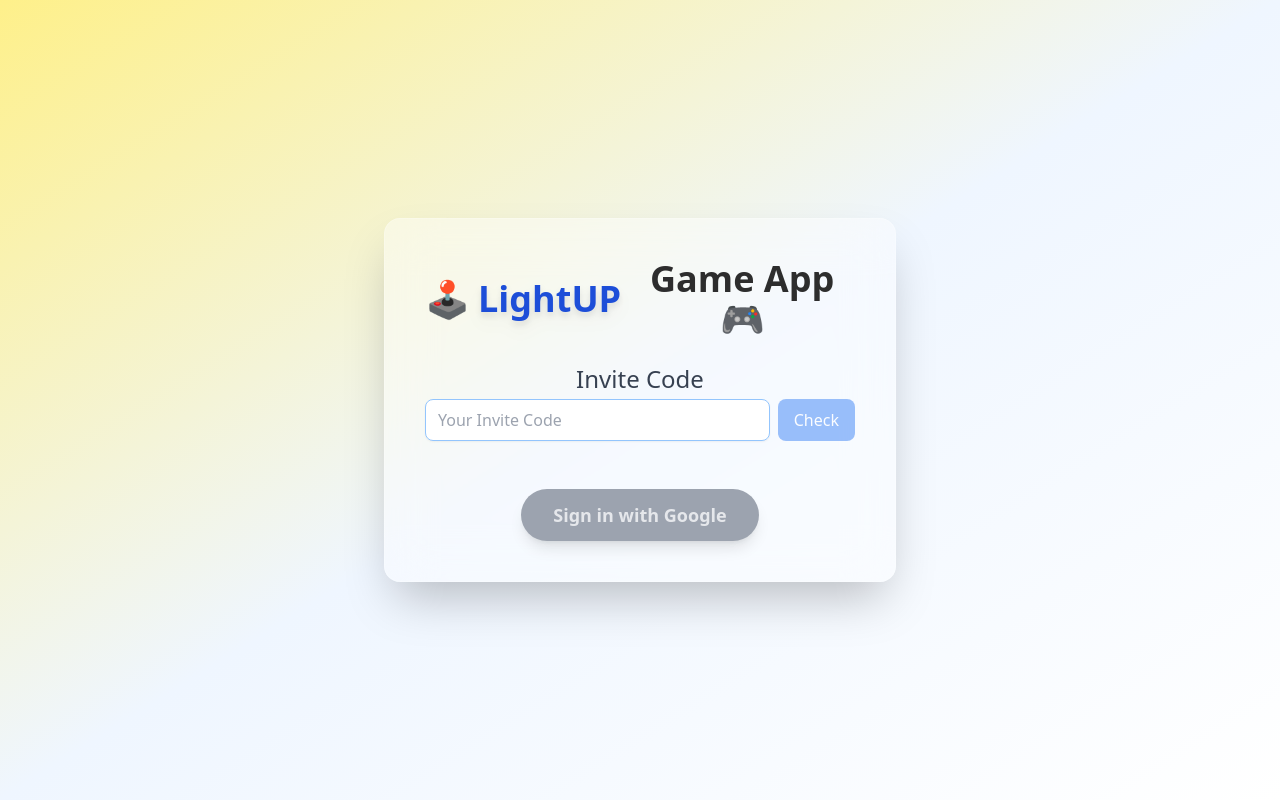
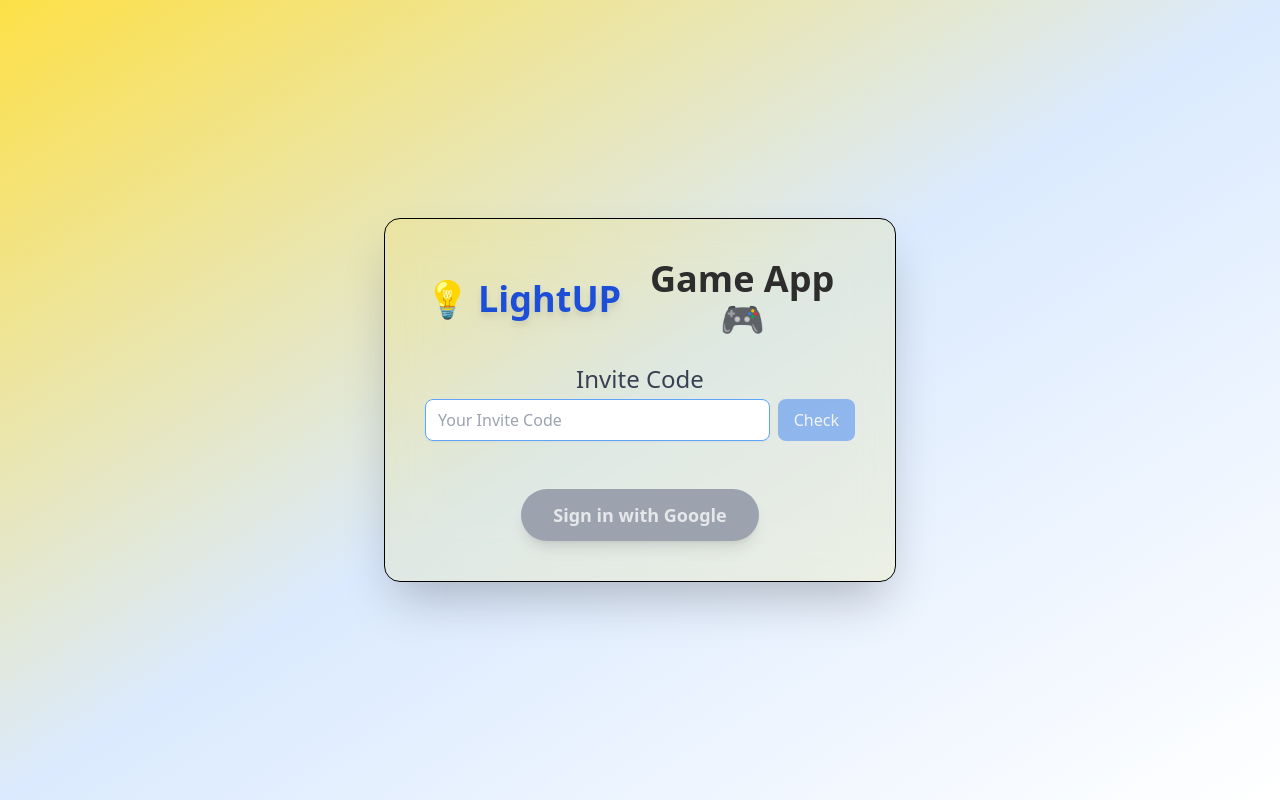
Before and after one commit to PraiseKol/Light-UP, a React (Create React App) app: page /login in a window 1280 px wide. Built offline with nearby package versions, Linux system fonts and the light colour scheme; no server answers; what @supabase/auth-helpers-react would draw is missing.

Commit message:
more finishing updates

```diff
--- a/src/pages/LoginPage.jsx
+++ b/src/pages/LoginPage.jsx
@@ -38,11 +38,11 @@ export default function LoginPage() {
   };
 
   return (
-    <div className="h-screen flex items-center justify-center bg-gradient-to-br from-yellow-200 via-blue-50 to-white text-charcoal">
-      <div className="backdrop-blur-xl bg-white/40 border border-white/20 rounded-2xl shadow-2xl p-10 max-w-lg w-full text-center animate-fadeIn">
+    <div className="h-screen flex items-center justify-center bg-gradient-to-br from-yellow-300 via-blue-100 to-white text-charcoal">
+      <div className="backdrop-blur-xl bg-gold/10 border border-black rounded-2xl  shadow-2xl p-10 max-w-lg w-full text-center animate-fadeIn ">
 
         <h1 className="text-4xl font-extrabold flex items-center justify-center gap-2">
-          🕹️ <span className="text-blue-700 drop-shadow-lg">LightUP</span> Game App 🎮
+        💡 <span className="text-blue-700 drop-shadow-lg">LightUP</span> Game App 🎮
         </h1>
 
         <div className="mt-6 mb-4">
@@ -54,7 +54,7 @@ export default function LoginPage() {
               type="text"
               value={inviteCode}
               onChange={(e) => setInviteCode(e.target.value)}
-              className="flex-1 border border-blue-300 rounded-lg px-3 py-2 shadow-sm focus:ring-2 focus:ring-blue-900 focus:outline-none"
+              className="flex-1 border border-blue-400 rounded-lg px-3 py-2 shadow-sm focus:ring-2 focus:ring-blue-600 focus:outline-none"
               placeholder="Your Invite Code"
             />
             <button
```
